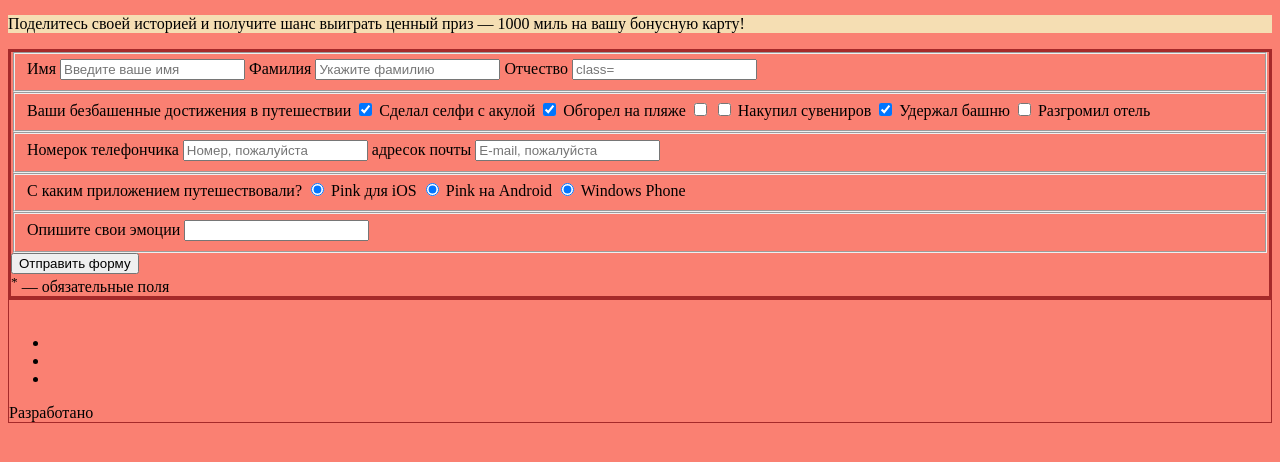
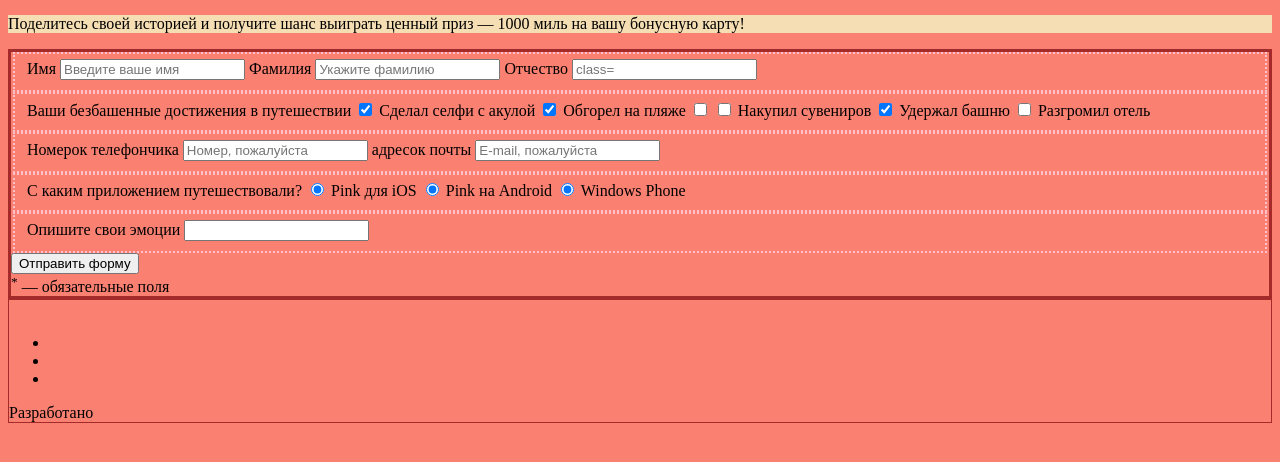
Before and after one commit to MashaTimmpa/35995-pink, a website: page form.html in a window 1280 px wide. Shown: the part 138-600 px from the top of the page. Drawn offline with nearby package versions, Linux system fonts and the light colour scheme; files that its build step writes are made by us from their sources.

Commit message:
в соответствии с изменениями в разметке перегенерирован файл стилей

```diff
--- a/less/advantages.less
+++ /dev/null
@@ -1,3 +0,0 @@
-.advantages {
-	border: 1px solid #A52A2A;
-}
--- a/less/competition-form.less
+++ b/less/competition-form.less
@@ -2,10 +2,6 @@
 	border: 3px solid #A52A2A;
 }
 
-.participant-info,
-.achievments,
-.participant-contacts,
-.competitor-app,
-.competitor-emotions {
+.competition-form__fieldset {
 	border: 2px dotted #FFC0CB;
 }
--- a/less/style.less
+++ b/less/style.less
@@ -1,7 +1,6 @@
 @import "main-screen.less";
 @import "page-header.less";
 @import "download-panel.less";
-@import "advantages.less";
 @import "reviews.less";
 @import "products.less";
 @import "product.less";
```
